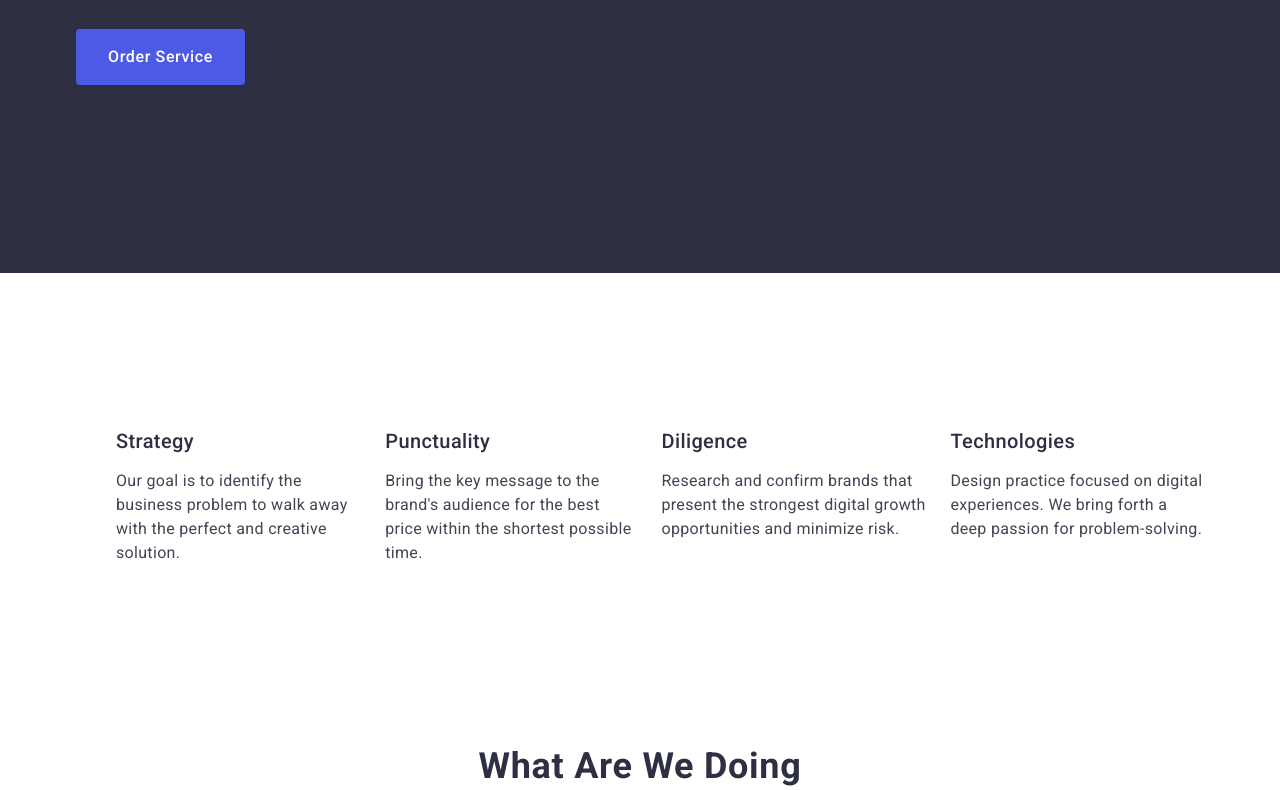
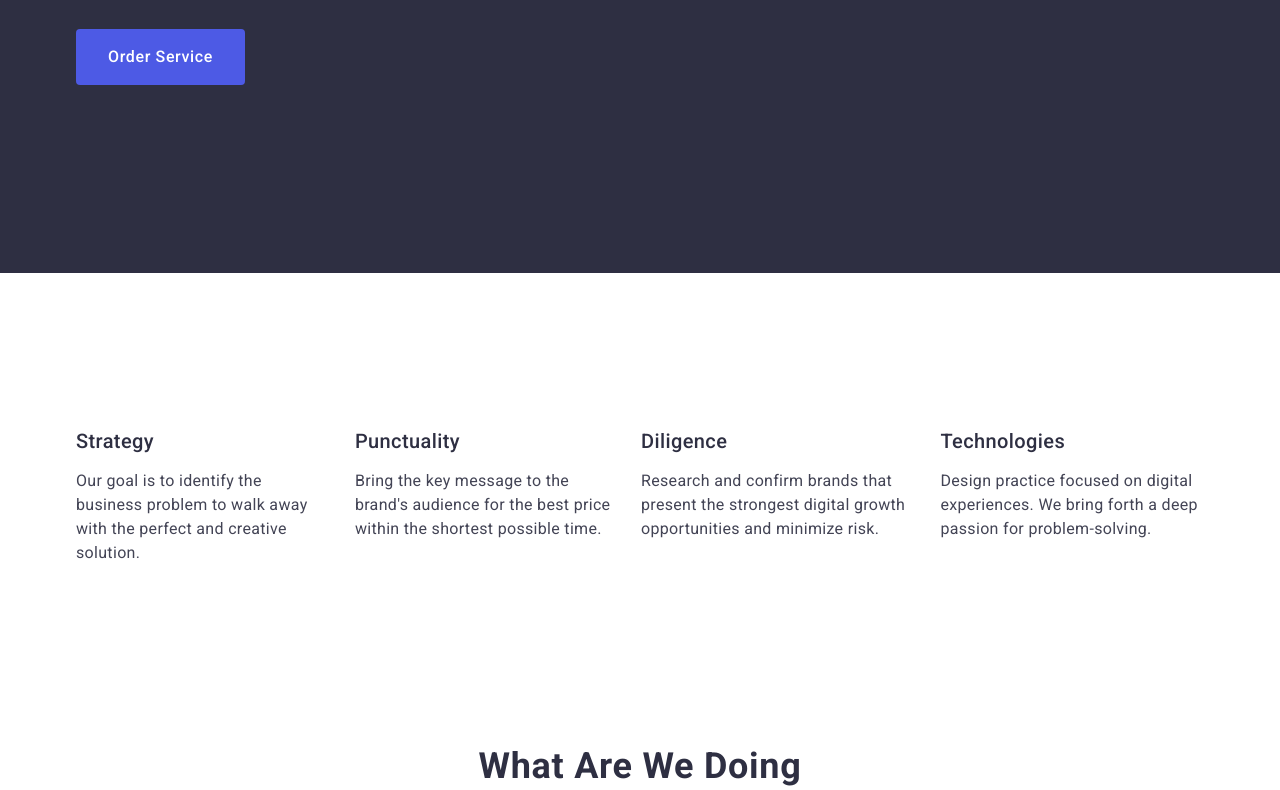
Before and after one commit to Hallekh/goit-markup-hw-03, a plain HTML site: page index.html in a window 1280 px wide. Shown: the part 429-1219 px from the top of the page. Drawn offline with nearby package versions, Linux system fonts and the light colour scheme.

Commit message:
fixed some isues with margin and padding

```diff
--- a/css/styles.css
+++ b/css/styles.css
@@ -73,6 +73,8 @@ header nav .logo {
 }
 
 .list {
+  margin: o;
+  padding-left: 0;
   list-style: none;
   display: flex;
   gap: 40px;
```
